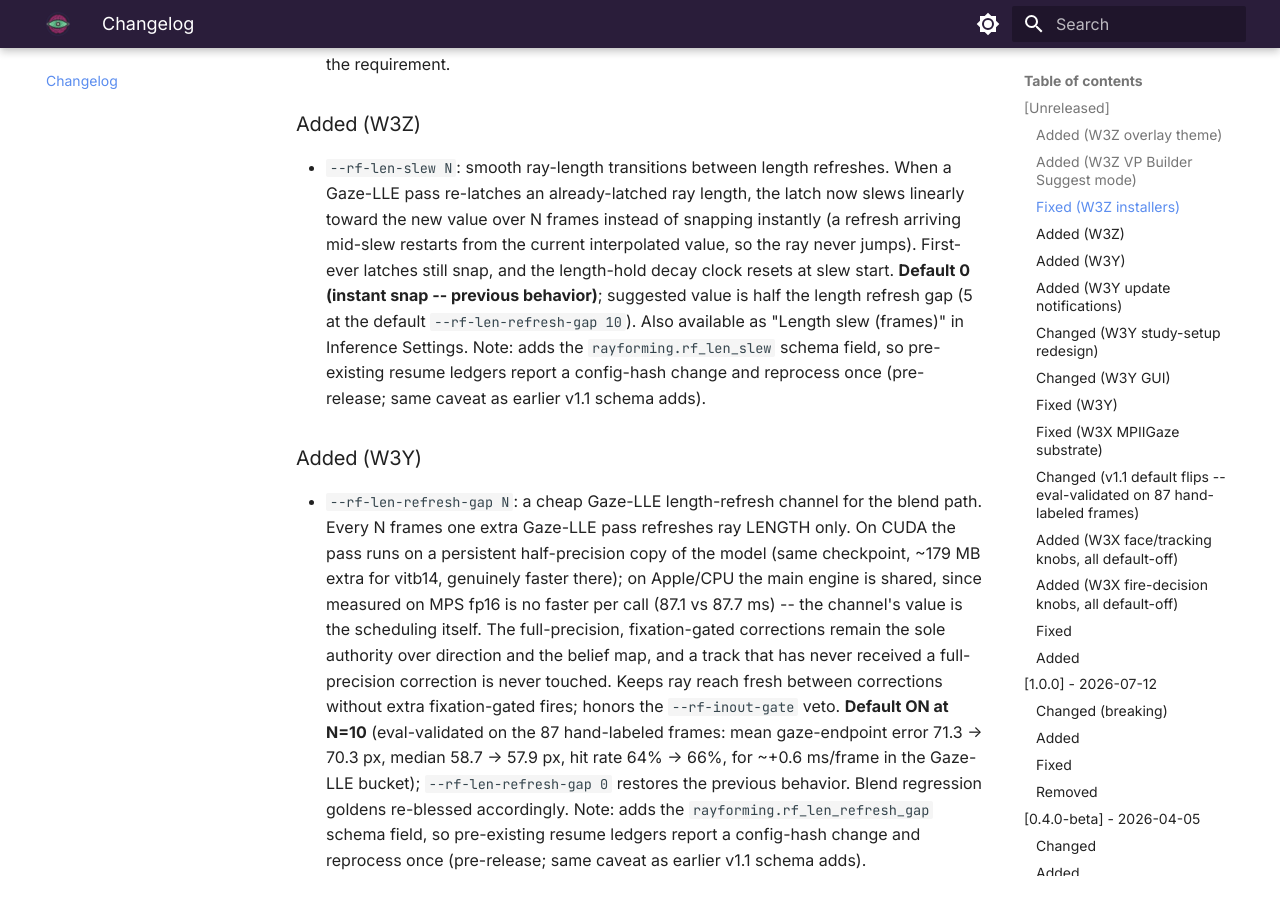
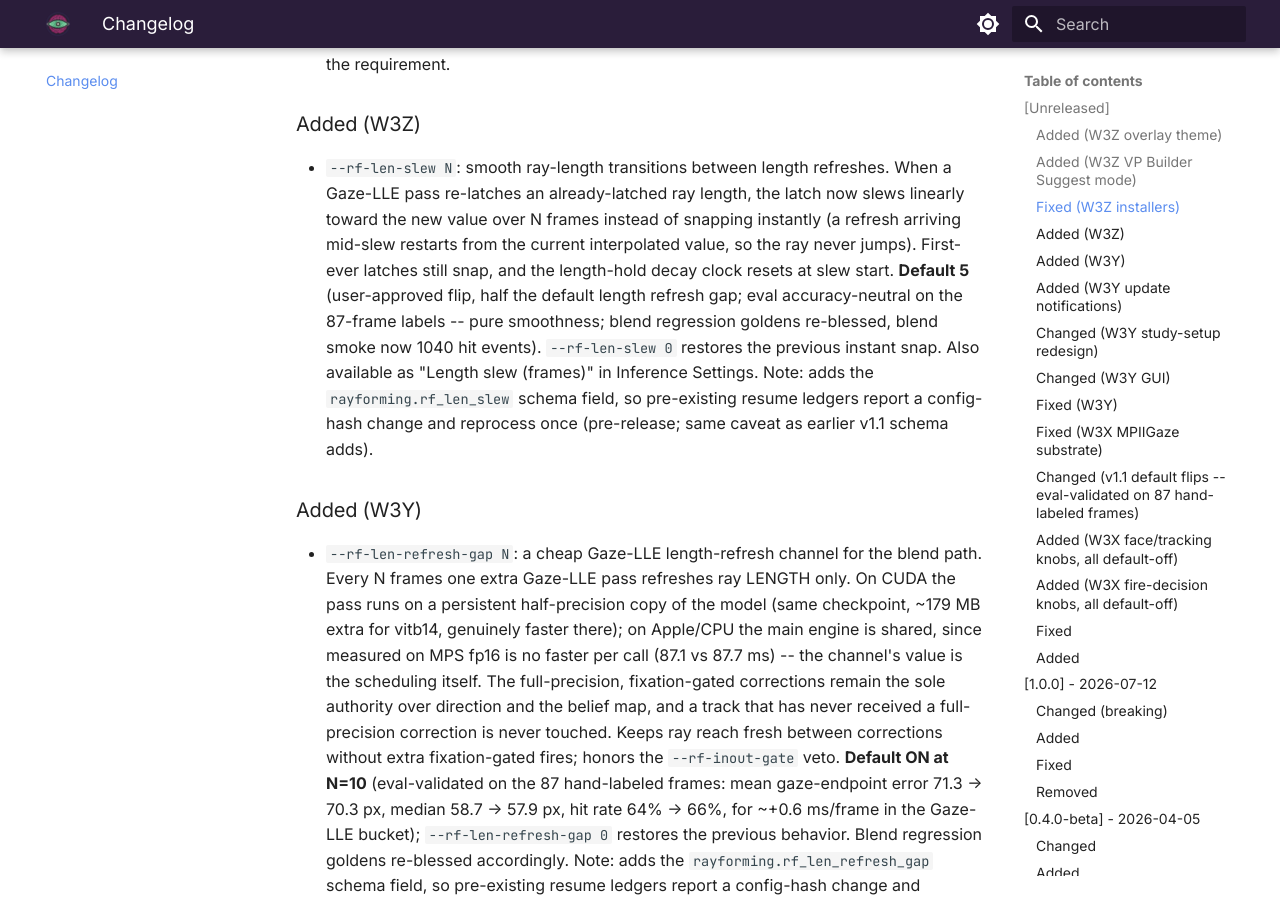
Before and after one commit to kylen-d/mindsight, an MkDocs documentation site: the page built from docs/changelog.md, in a window 1280 px wide and 900 px high, scrolled down 1043 px. Built offline with MkDocs 1.6.1 and Material for MkDocs 9.7.7, drawn with Linux system fonts in a browser that asks for light colours.

Commit message:
feat: v1.1 w3z-5 flip --rf-len-slew default to 5 (user-approved) -- re-latched ray length now slews over 5 frames; eval accuracy-neutral (70.32/58.59/66.3% vs 70.27/57.92/66.3%); FOURTH blend re-bless: smokes now 2/1040/711 (blend -1 event), blend CSVs + SSIM ref re-blessed (BASELINE.md logged), canonical_hash re-pinned 7282d04f; --rf-len-slew 0 restores instant snap

```diff
--- a/docs/changelog.md
+++ b/docs/changelog.md
@@ -45,9 +45,11 @@
   frames instead of snapping instantly (a refresh arriving mid-slew
   restarts from the current interpolated value, so the ray never
   jumps). First-ever latches still snap, and the length-hold decay
-  clock resets at slew start. **Default 0 (instant snap -- previous
-  behavior)**; suggested value is half the length refresh gap (5 at
-  the default `--rf-len-refresh-gap 10`). Also available as "Length
+  clock resets at slew start. **Default 5** (user-approved flip, half
+  the default length refresh gap; eval accuracy-neutral on the
+  87-frame labels -- pure smoothness; blend regression goldens
+  re-blessed, blend smoke now 1040 hit events). `--rf-len-slew 0`
+  restores the previous instant snap. Also available as "Length
   slew (frames)" in Inference Settings. Note: adds the
   `rayforming.rf_len_slew` schema field, so pre-existing resume
   ledgers report a config-hash change and reprocess once (pre-release;
```
Also changed, not shown: CHANGELOG.md (+5 -3 lines), 9 other files.
